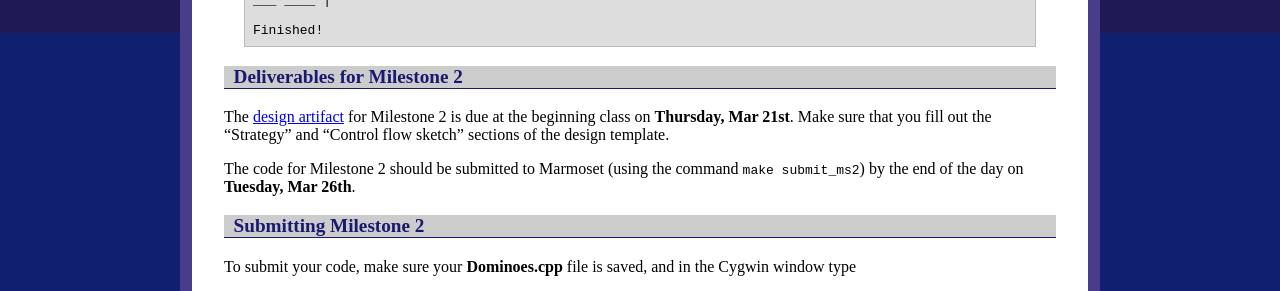
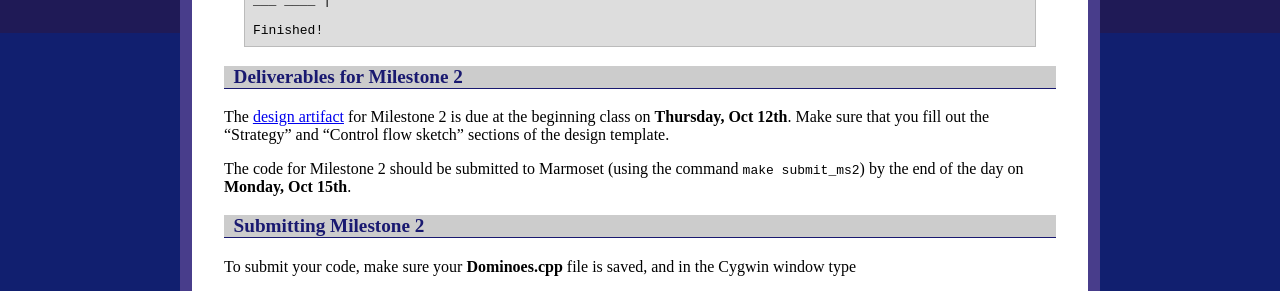
Before and after one commit to ycpcs/cs101-fall2023, a Jekyll site: the page built from assign/assign03.md, in a window 1280 px wide and 900 px high, scrolled down 3415 px. Shown: the part 152-443 px from the top of the window. Built offline with Jekyll 4.4.1, drawn with Linux system fonts in a browser that asks for light colours; some of the changed text lies outside the part shown.

Commit message:
fix assign 3

```diff
--- a/assign/assign03.md
+++ b/assign/assign03.md
@@ -136,7 +136,7 @@ Initial state:
 
 ### Deliverables for Milestone 1
 
-The code for Milestone 1 should be submitted to Marmoset (using the command `make submit_ms1`) by the end of the day on **Tuesday, Mar 19th**.
+The code for Milestone 1 should be submitted to Marmoset (using the command `make submit_ms1`) by the end of the day on **Thursday, Oct 5th**.
 
 ### Submitting Milestone 1
 
@@ -216,9 +216,9 @@ Finished!
 
 ### Deliverables for Milestone 2
 
-The [design artifact](../design-template.pdf) for Milestone 2 is due at the beginning class on **Thursday, Mar 21st**.  Make sure that you fill out the "Strategy" and "Control flow sketch" sections of the design template.
+The [design artifact](../design-template.pdf) for Milestone 2 is due at the beginning class on **Thursday, Oct 12th**.  Make sure that you fill out the "Strategy" and "Control flow sketch" sections of the design template.
 
-The code for Milestone 2 should be submitted to Marmoset (using the command `make submit_ms2`) by the end of the day on **Tuesday, Mar 26th**.
+The code for Milestone 2 should be submitted to Marmoset (using the command `make submit_ms2`) by the end of the day on **Monday, Oct 15th**.
 
 ### Submitting Milestone 2
 
```
